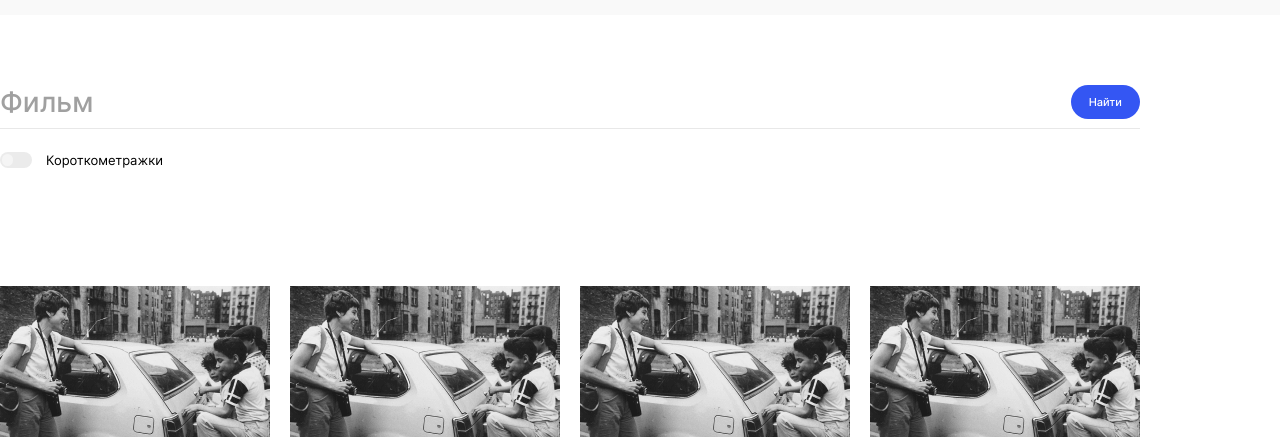
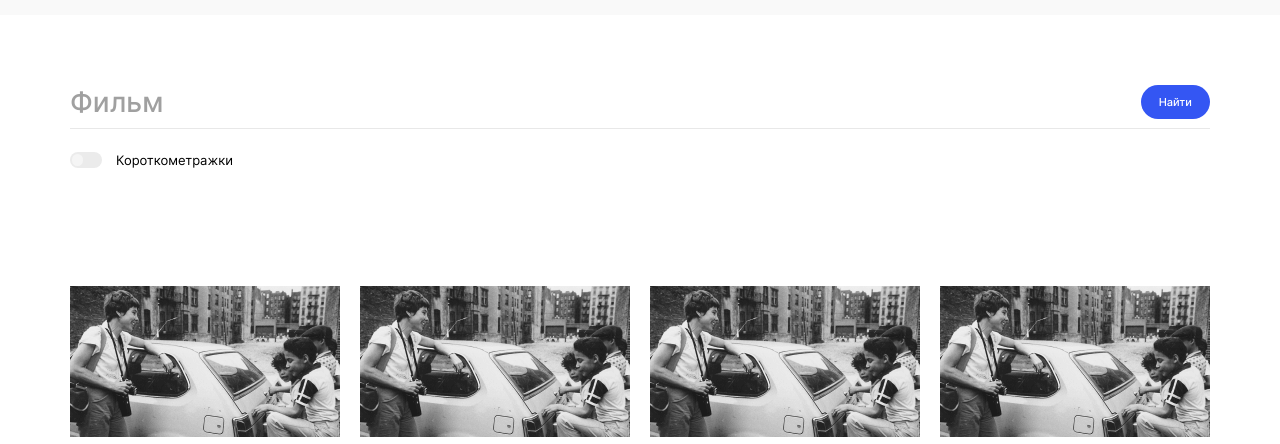
Before and after one commit to vitland/movies-explorer-frontend, a React app: page /saved-movies in a window 1280 px wide. Shown: the part 324-768 px from the top of the page. Built offline with nearby package versions, Linux system fonts and the light colour scheme.

Commit message:
fix: стили

```diff
--- a/src/components/SavedMovies/SavedMovies.jsx
+++ b/src/components/SavedMovies/SavedMovies.jsx
@@ -1,9 +1,10 @@
 import React from 'react';
 import MoviesCardList from '../MoviesCardList/MoviesCardList';
+import styles from '../Movies/Movies.module.css';
 
 const SavedMovies = ({ children }) => {
   return (
-    <section>
+    <section className={styles.movies}>
       {children}
     </section>
   );
--- a/src/index.css
+++ b/src/index.css
@@ -17,9 +17,3 @@
 body{
   font-family: Inter, Arial, sans-serif;
 }
-
-#root {
-  min-height: 100vh;
-  display: flex;
-  flex-direction: column;
-}
```
